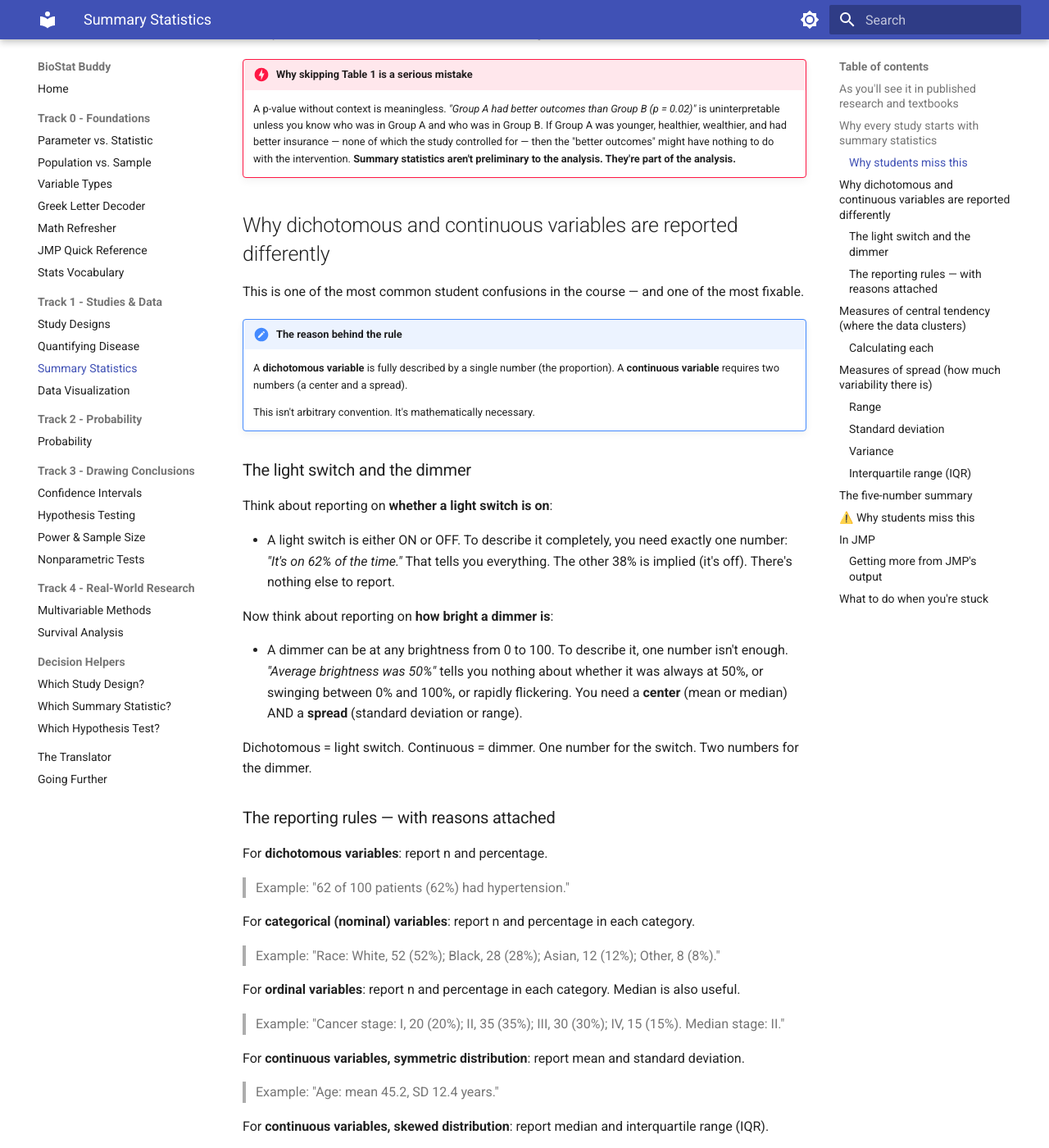
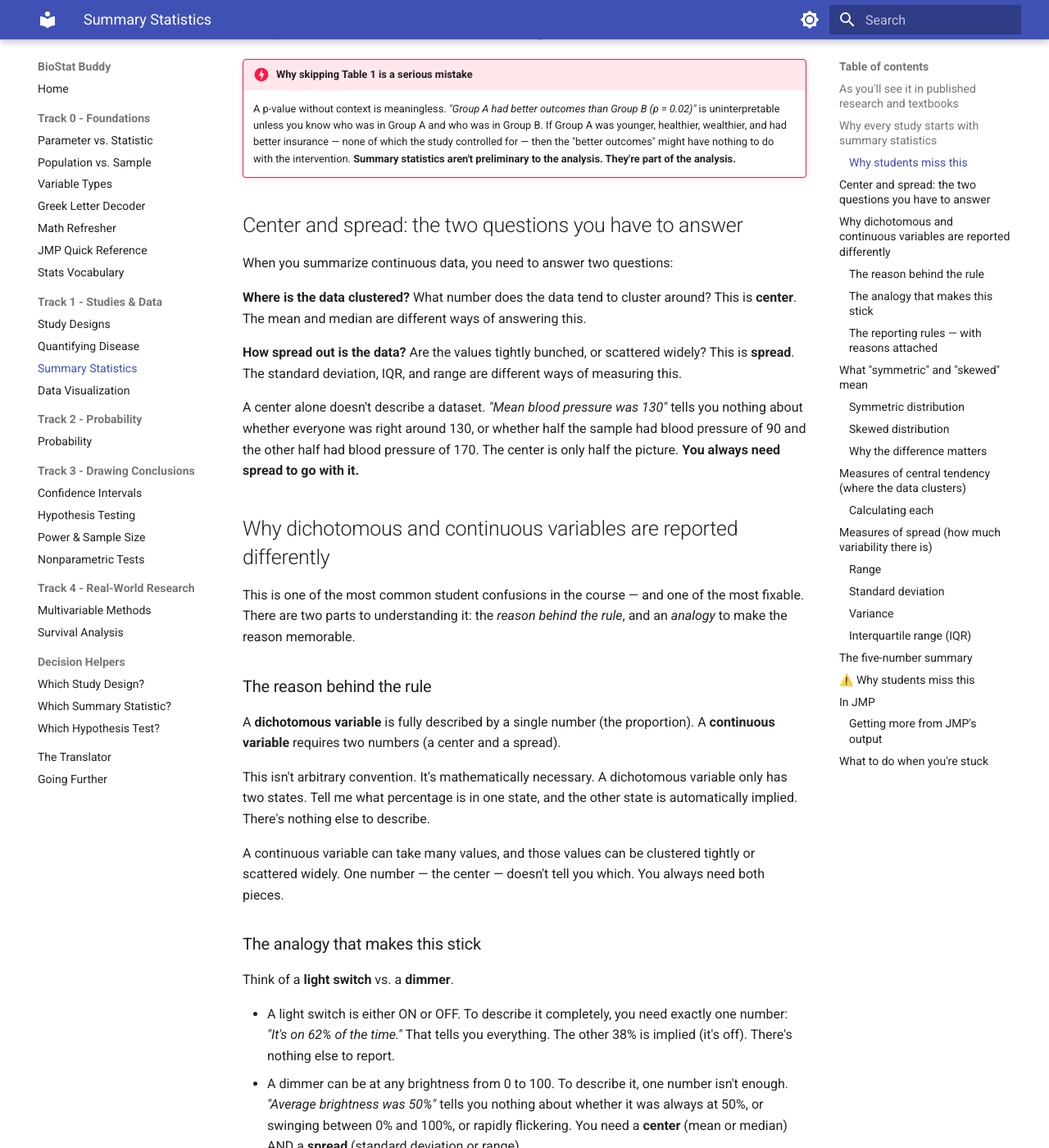
Before and after one commit to marywmathis/biostat-buddy, an MkDocs documentation site: the page built from docs/track-1-studies-and-data/ch4-summary-stats.md, in a window 1280 px wide and 1400 px high, scrolled down 1029 px. Shown: the whole window at 82% size. Built offline with MkDocs 1.6.1 and Material for MkDocs 9.7.7, drawn with Linux system fonts in a browser that asks for light colours; some of the changed text lies outside the part shown.

Commit message:
Addition of images

```diff
--- a/docs/track-1-studies-and-data/ch4-summary-stats.md
+++ b/docs/track-1-studies-and-data/ch4-summary-stats.md
@@ -24,26 +24,36 @@
 !!! danger "Why skipping Table 1 is a serious mistake"
     A p-value without context is meaningless. *"Group A had better outcomes than Group B (p = 0.02)"* is uninterpretable unless you know who was in Group A and who was in Group B. If Group A was younger, healthier, wealthier, and had better insurance — none of which the study controlled for — then the "better outcomes" might have nothing to do with the intervention. **Summary statistics aren't preliminary to the analysis. They're part of the analysis.**
 
+## Center and spread: the two questions you have to answer
+
+When you summarize continuous data, you need to answer two questions:
+
+**Where is the data clustered?** What number does the data tend to cluster around? This is **center**. The mean and median are different ways of answering this.
+
+**How spread out is the data?** Are the values tightly bunched, or scattered widely? This is **spread**. The standard deviation, IQR, and range are different ways of measuring this.
+
+A center alone doesn't describe a dataset. *"Mean blood pressure was 130"* tells you nothing about whether everyone was right around 130, or whether half the sample had blood pressure of 90 and the other half had blood pressure of 170. The center is only half the picture. **You always need spread to go with it.**
+
 ## Why dichotomous and continuous variables are reported differently
 
-This is one of the most common student confusions in the course — and one of the most fixable.
+This is one of the most common student confusions in the course — and one of the most fixable. There are two parts to understanding it: the *reason behind the rule*, and an *analogy* to make the reason memorable.
 
-!!! important "The reason behind the rule"
-    A **dichotomous variable** is fully described by a single number (the proportion). A **continuous variable** requires two numbers (a center and a spread).
+### The reason behind the rule
 
-    This isn't arbitrary convention. It's mathematically necessary.
+A **dichotomous variable** is fully described by a single number (the proportion). A **continuous variable** requires two numbers (a center and a spread).
 
-### The light switch and the dimmer
+This isn't arbitrary convention. It's mathematically necessary. A dichotomous variable only has two states. Tell me what percentage is in one state, and the other state is automatically implied. There's nothing else to describe.
 
-Think about reporting on **whether a light switch is on**:
+A continuous variable can take many values, and those values can be clustered tightly or scattered widely. One number — the center — doesn't tell you which. You always need both pieces.
+
+### The analogy that makes this stick
+
+Think of a **light switch** vs. a **dimmer**.
 
 - A light switch is either ON or OFF. To describe it completely, you need exactly one number: *"It's on 62% of the time."* That tells you everything. The other 38% is implied (it's off). There's nothing else to report.
-
-Now think about reporting on **how bright a dimmer is**:
-
 - A dimmer can be at any brightness from 0 to 100. To describe it, one number isn't enough. *"Average brightness was 50%"* tells you nothing about whether it was always at 50%, or swinging between 0% and 100%, or rapidly flickering. You need a **center** (mean or median) AND a **spread** (standard deviation or range).
 
-Dichotomous = light switch. Continuous = dimmer. One number for the switch. Two numbers for the dimmer.
+**Dichotomous = light switch. Continuous = dimmer.** One number for the switch. Two numbers for the dimmer.
 
 ### The reporting rules — with reasons attached
 
@@ -67,9 +77,53 @@
 
 > Example: "Hospital length of stay: median 5 days, IQR 3–9."
 
+## What "symmetric" and "skewed" mean
+
+When you plot a continuous variable, the **shape** of the distribution matters. Two shapes come up constantly in this course.
+
+### Symmetric distribution
+
+The data is evenly distributed around its center. Roughly the same number of values fall above the mean as below it. The shape looks like a bell — high in the middle, falling off equally on both sides.
+
+![Symmetric distribution showing mean and median nearly aligned in the center](../images/symmetric-distribution.svg)
+
+The most famous symmetric shape is the **normal distribution** (the "bell curve"). Heights, IQ scores, and many lab values approximate a normal distribution.
+
+!!! important "Mean and median don't need to be EXACTLY equal"
+    In real data, the mean and median of a symmetric distribution are almost never *exactly* equal. Sample sizes are finite, and small differences happen by chance. What matters is whether they're **close to each other**.
+
+    A mean of 24.3 and a median of 24.1? Symmetric — that small difference is normal sampling variation.
+
+    A mean of 65 and a median of 42? Not symmetric — that's a big enough difference to indicate skew.
+
+    "Close enough" is enough to call data symmetric. Don't get tripped up by tiny differences.
+
+### Skewed distribution
+
+The data is lopsided. Most values cluster on one side, with a long "tail" stretching to the other side.
+
+**Right-skewed (positively skewed):** the long tail extends to the right (toward larger values). Income is the classic example — most people earn modest amounts, but a few people earn enormously high incomes that stretch the right side of the distribution.
+
+![Right-skewed distribution showing a long tail extending to the right, with the mean pulled to the right of the median](../images/right-skewed-distribution.svg)
+
+**Left-skewed (negatively skewed):** the long tail extends to the left (toward smaller values). Less common but possible — for example, age at death in a healthy population.
+
+![Left-skewed distribution showing a long tail extending to the left, with the mean pulled to the left of the median](../images/left-skewed-distribution.svg)
+
+### Why the difference matters
+
+The **mean gets pulled toward the tail**. The **median stays with the bulk of the data**.
+
+- In a right-skewed distribution, the mean is higher than the median.
+- In a left-skewed distribution, the mean is lower than the median.
+- In a symmetric distribution, they're close to each other.
+
+![Side-by-side comparison of symmetric, right-skewed, and left-skewed distributions showing the relationship between mean and median in each](../images/distribution-shapes-comparison.svg)
+
 !!! tip "When to use mean vs. median for continuous variables"
-    - **Mean** works well when the distribution is roughly symmetric — like the normal distribution.
-    - **Median** works better when the distribution is skewed — like income or hospital length of stay, where a few very large values pull the mean upward and make it misleading.
+    **Mean** works well when the distribution is roughly symmetric.
+
+    **Median** works better when the distribution is skewed — a few extreme values can pull the mean far from what's typical.
 
     Quick test: if the mean and median are close, the data is roughly symmetric — mean is fine. If they're very different, the data is skewed — use median.
 
```
Also changed, not shown: docs/images/distribution-shapes-comparison.svg (added), docs/images/left-skewed-distribution.svg (added), docs/images/right-skewed-distribution.svg (added), docs/images/symmetric-distribution.svg (added).
